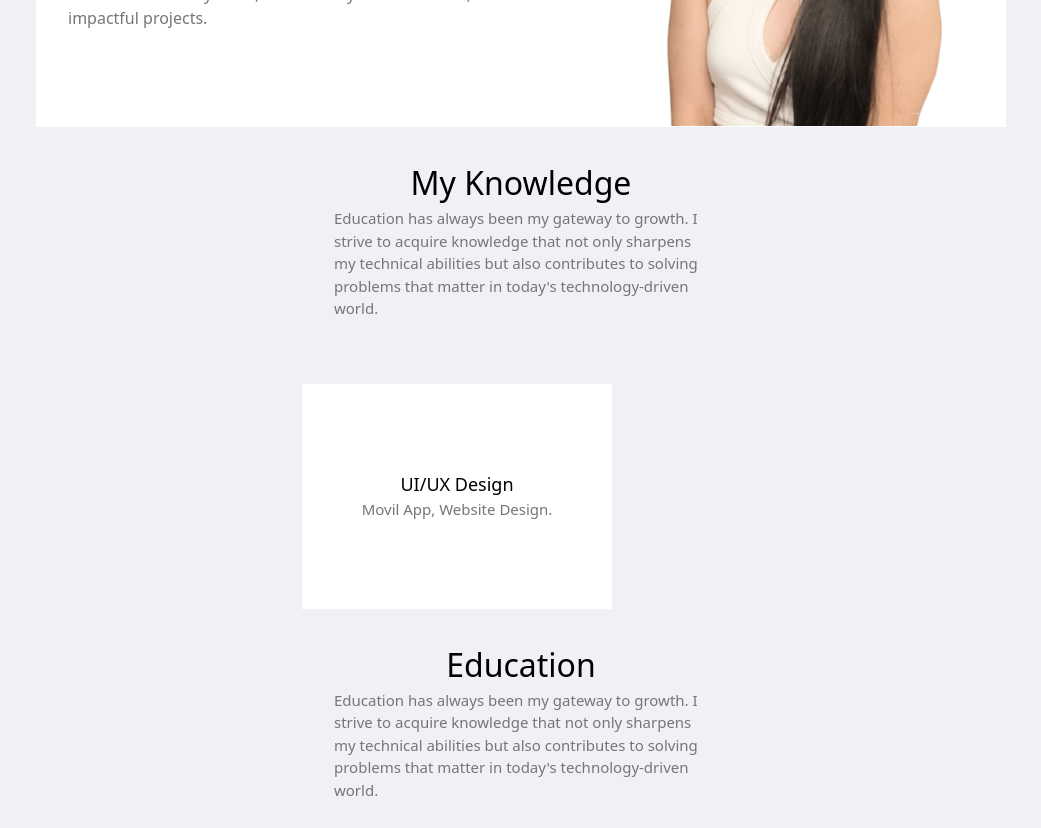
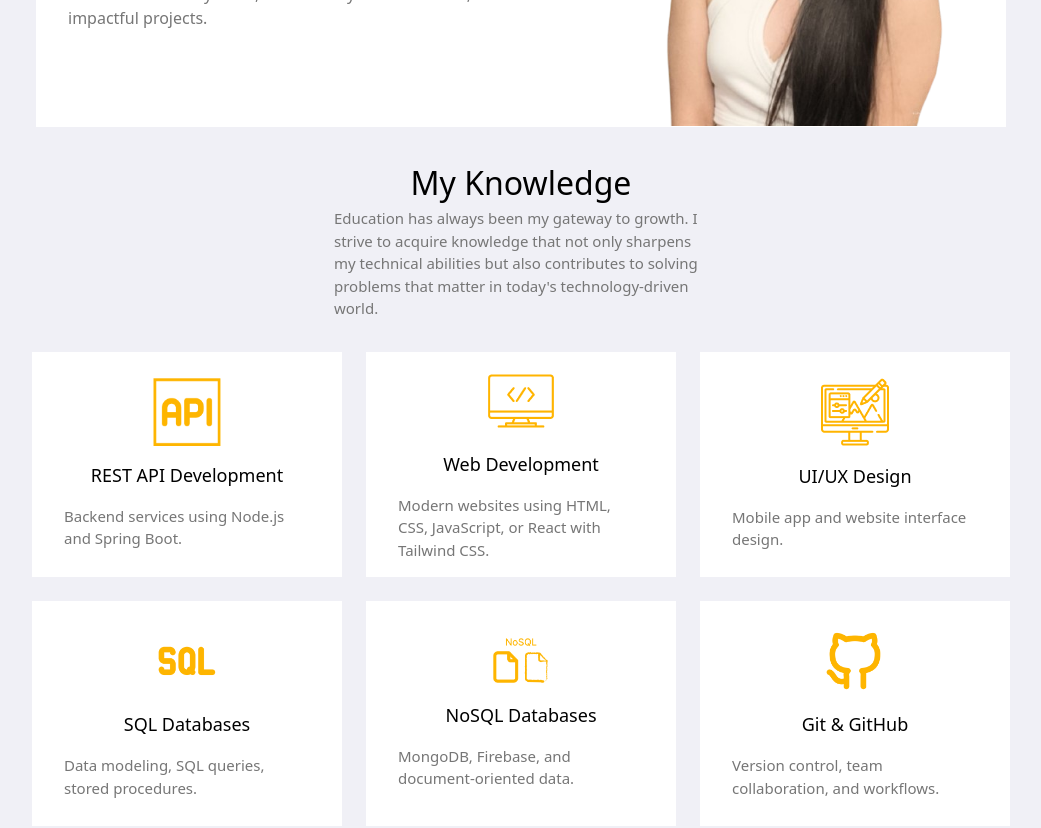
Before and after one commit to MaritzaTC/Portfolio, a Next.js app: page / in a window 1280 px wide. Shown: the part 340-1168 px from the top of the page, without its empty margins (119-1160 px from the left). Built offline with nearby package versions, Linux system fonts and the light colour scheme.

Commit message:
feat: Update CardKnowledge component with additional knowledge items and layout improvements

```diff
--- a/src/components/organisms/CardKnowledge/index.tsx
+++ b/src/components/organisms/CardKnowledge/index.tsx
@@ -1,14 +1,40 @@
 import React from 'react'
 import GeneralInformation from "@/components/molecules/GeneralInformation";
 import { SubTitle4, TextRegular2 } from '@/components/atoms/Titles'
+import { KnowledgeImg } from '@/components/atoms/Img';
 
 
 const knowledge = [
+    {
+  image: "/icon_api.png",
+  title: "REST API Development",
+  description: "Backend services using Node.js and Spring Boot.",
+},
 {
+  image: "/coding.png",
+  title: "Web Development",
+  description: "Modern websites using HTML, CSS, JavaScript, or React with Tailwind CSS.",
+},
+{
+    image: "/illustration.png",
     title: "UI/UX Design",
-    description: "Movil App, Website Design.",
-    icon: 'tabler:brand-instagram-filled'
-}
+    description: "Mobile app and website interface design.",
+  },
+  {
+    image: "/icon_sql.png",
+    title: "SQL Databases",
+    description: "Data modeling, SQL queries, stored procedures.",
+  },
+  {
+    image: "/NoSql.png",
+    title: "NoSQL Databases",
+    description: "MongoDB, Firebase, and document-oriented data.",
+  },
+  {
+    image: "/github.png",
+    title: "Git & GitHub",
+    description: "Version control, team collaboration, and workflows.",
+  }
 
 ];
 
@@ -17,18 +43,18 @@ const knowledge = [
 const Index = () => {
     return(
         <div>
-            <div>
+            <div className='flex flex-col items-center justify-center'>
                  <GeneralInformation
                           title="My Knowledge"
                           description="Education has always been my gateway to growth. I strive to acquire knowledge that not only sharpens my technical abilities but also contributes to solving problems that matter in today's technology-driven world."
                         />
             </div>
-            <div className='flex flex-row items-center justify-center gap-8 mt-8 bg-white w-[310px] h-[225px]'>
+            <div className='grid grid-cols-1 sm:grid-cols-2 lg:grid-cols-3 gap-6 ' >
                 {knowledge.map((item) => (
-                    <div key={item.title} className="flex flex-col items-center justify-center">
+                    <div key={item.title} className="flex flex-col items-center justify-center w-[310px] bg-white h-[225px] p-8 gap-4">
+                        <KnowledgeImg icon={item.image}></KnowledgeImg>
                         <SubTitle4 text={item.title}></SubTitle4>
                         <TextRegular2 text={item.description}></TextRegular2>
-                       {/* <IconCard1 icon={item.icon} /> */}
                     </div>
                 ))}
             </div>
```
